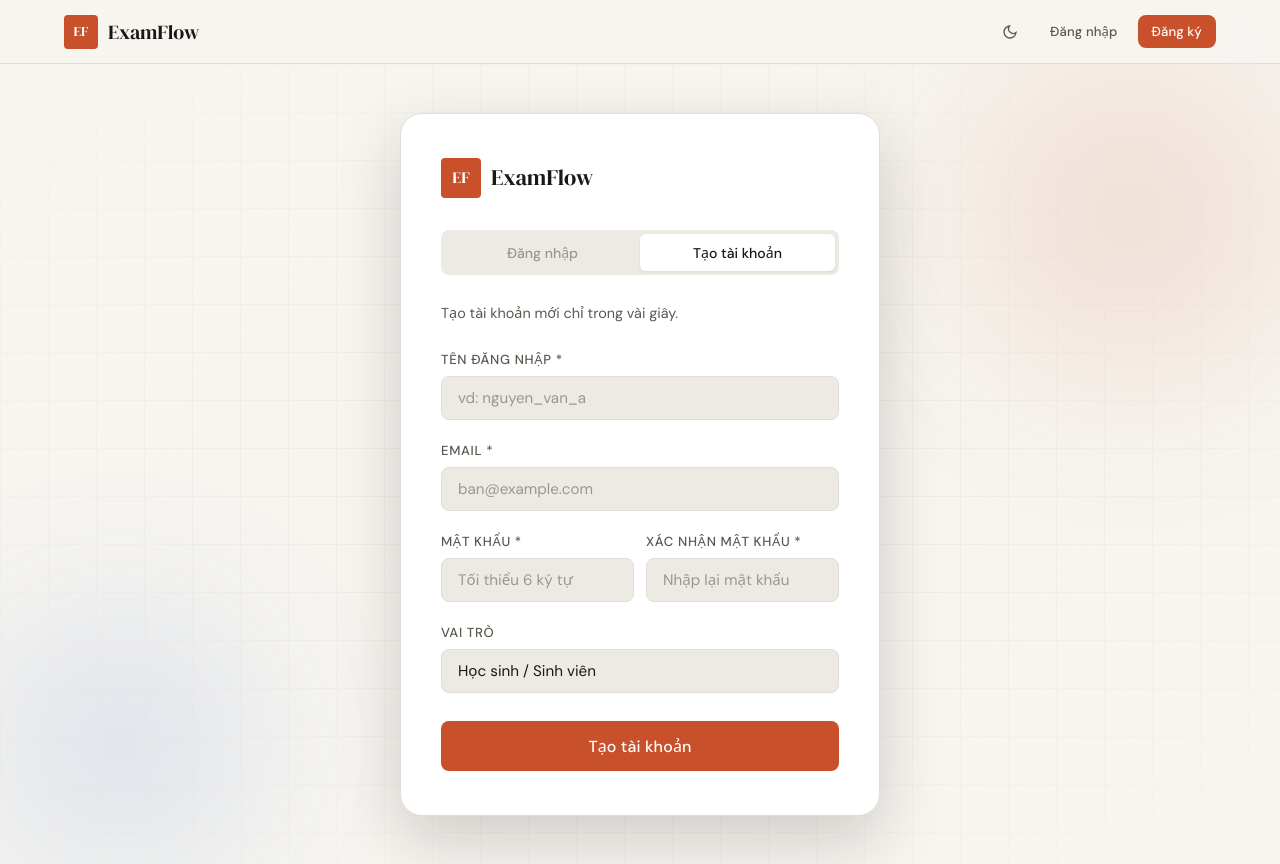
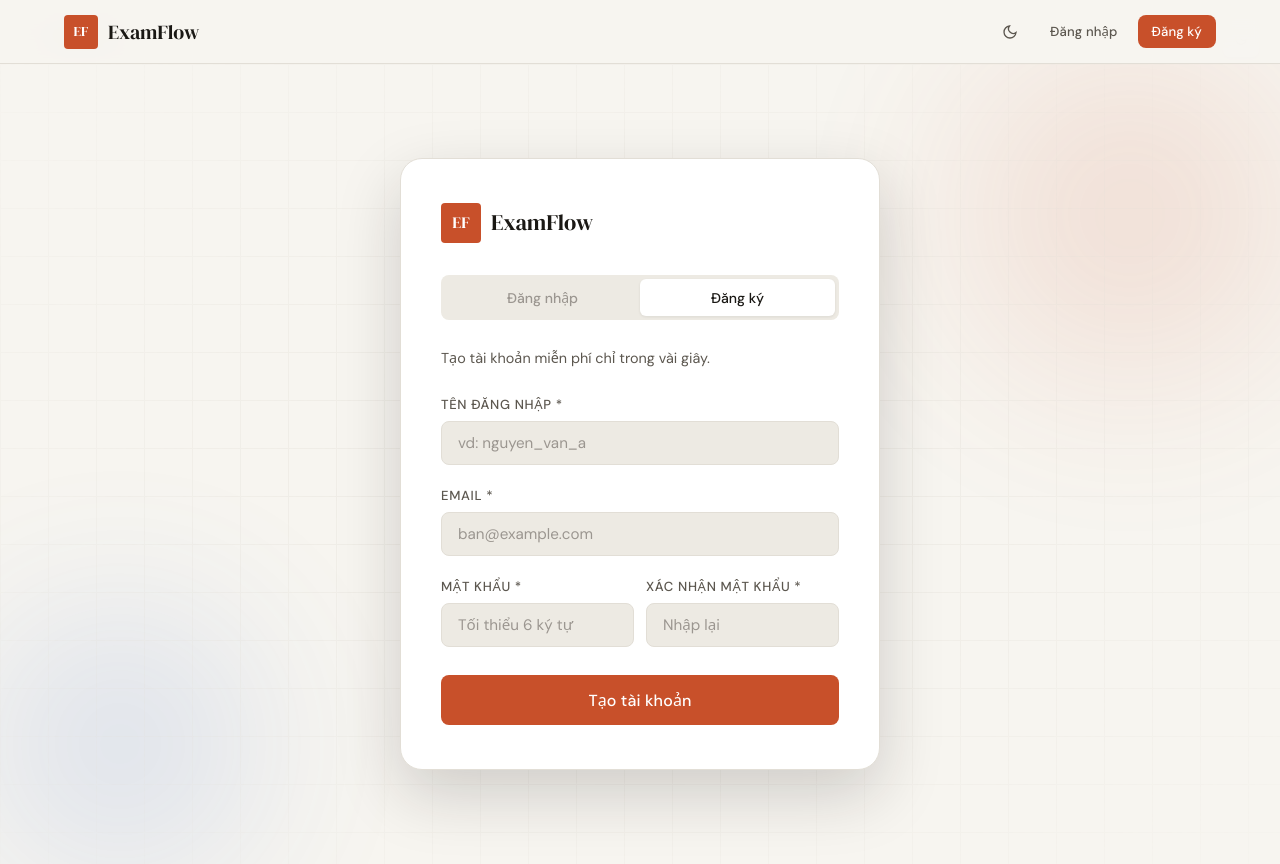
Before and after one commit to Sayune-Shiranai/He-thong-on-thi-trac-nghiem, a React (Vite) app in the folder frontend/: page /register in a window 1280 px wide. Built offline with nearby package versions, Linux system fonts and the light colour scheme; a web font is replaced by a local one.

Commit message:
Add files via upload

```diff
--- a/frontend/src/pages/auth/AuthPage.jsx
+++ b/frontend/src/pages/auth/AuthPage.jsx
@@ -1,7 +1,7 @@
 import React, { useState } from 'react';
 import { useNavigate, useLocation, Link } from 'react-router-dom';
-import { useAuth } from '../../context/AuthContext';
-import { useTheme } from '../../context/ThemeContext';
+import { useAuth } from '../../context/AuthContext.jsx';
+import { useTheme } from '../../context/ThemeContext.jsx';
 import './AuthPage.css';
 
 export default function AuthPage({ defaultTab = 'login' }) {
@@ -9,40 +9,30 @@ export default function AuthPage({ defaultTab = 'login' }) {
   const { theme, toggleTheme } = useTheme();
   const navigate = useNavigate();
   const location = useLocation();
-  const from = location.state?.from?.pathname || '/dashboard';
+  const from = location.state?.from?.pathname || '/';
 
   const [tab, setTab]         = useState(defaultTab);
   const [loading, setLoading] = useState(false);
   const [error, setError]     = useState('');
   const [success, setSuccess] = useState('');
 
-  // Form đăng nhập — dùng username (hoặc email)
   const [loginData, setLoginData] = useState({ username: '', password: '' });
-
-  // Form đăng ký — khớp với RegisterController backend
-  const [regData, setRegData] = useState({
-    username: '', email: '', password: '', confirmPassword: '', role: 'Student',
-  });
+  const [regData, setRegData]     = useState({ username: '', email: '', password: '', confirmPassword: '' });
 
   const handleLogin = async (e) => {
-    e.preventDefault();
-    setError('');
+    e.preventDefault(); setError('');
     if (!loginData.username) { setError('Vui lòng nhập tên đăng nhập!'); return; }
     if (!loginData.password) { setError('Vui lòng nhập mật khẩu!'); return; }
     try {
       setLoading(true);
       await login(loginData.username, loginData.password);
       navigate(from, { replace: true });
-    } catch (err) {
-      setError(err.message);
-    } finally {
-      setLoading(false);
-    }
+    } catch (err) { setError(err.message); }
+    finally { setLoading(false); }
   };
 
   const handleRegister = async (e) => {
-    e.preventDefault();
-    setError(''); setSuccess('');
+    e.preventDefault(); setError(''); setSuccess('');
     if (!regData.username) { setError('Tên đăng nhập không được để trống!'); return; }
     if (!regData.email)    { setError('Email không được để trống!'); return; }
     if (!regData.password) { setError('Mật khẩu không được để trống!'); return; }
@@ -50,166 +40,118 @@ export default function AuthPage({ defaultTab = 'login' }) {
     if (regData.password !== regData.confirmPassword) { setError('Mật khẩu xác nhận không khớp!'); return; }
     try {
       setLoading(true);
-      await register(regData);
+      await register({ ...regData, role: 'Student' });
       setSuccess('Tạo tài khoản thành công! Vui lòng đăng nhập.');
       setTab('login');
       setLoginData({ username: regData.username, password: '' });
-    } catch (err) {
-      setError(err.message);
-    } finally {
-      setLoading(false);
-    }
+    } catch (err) { setError(err.message); }
+    finally { setLoading(false); }
   };
 
-  const switchTab = (t) => { setTab(t); setError(''); setSuccess(''); };
+  const switchTab = (t) => {
+    setTab(t);
+    setError('');
+    setSuccess('');
+    navigate(t === 'login' ? '/login' : '/register', { replace: true });
+  };
 
   return (
     <div className="auth-page">
       <div className="auth-bg">
-        <div className="auth-bg-blob blob-1" />
-        <div className="auth-bg-blob blob-2" />
-        <div className="auth-bg-grid" />
+        <div className="auth-bg-blob blob-1"/><div className="auth-bg-blob blob-2"/>
+        <div className="auth-bg-grid"/>
       </div>
 
       <button className="auth-theme-btn" onClick={toggleTheme} aria-label="Chuyển giao diện">
         {theme === 'light'
-          ? <svg width="14" height="14" viewBox="0 0 24 24" fill="none" stroke="currentColor" strokeWidth="2"><path d="M21 12.79A9 9 0 1111.21 3 7 7 0 0021 12.79z" /></svg>
-          : <svg width="18" height="18" viewBox="0 0 24 24" fill="none" stroke="currentColor" strokeWidth="2"><circle cx="12" cy="12" r="5" /><line x1="12" y1="1" x2="12" y2="3" /><line x1="12" y1="21" x2="12" y2="23" /></svg>
+          ? <svg width="14" height="14" viewBox="0 0 24 24" fill="none" stroke="currentColor" strokeWidth="2"><path d="M21 12.79A9 9 0 1111.21 3 7 7 0 0021 12.79z"/></svg>
+          : <svg width="18" height="18" viewBox="0 0 24 24" fill="none" stroke="currentColor" strokeWidth="2"><circle cx="12" cy="12" r="5"/><line x1="12" y1="1" x2="12" y2="3"/><line x1="12" y1="21" x2="12" y2="23"/></svg>
         }
       </button>
 
+      <Link to="/" className="btn btn-ghost btn-sm" style={{ position:'fixed', top:20, left:20, zIndex:50 }}>
+        ← Trang chủ
+      </Link>
+
       <div className="auth-card animate-fadeScale">
-        {/* Brand */}
         <div className="auth-brand">
           <div className="auth-logo-mark">EF</div>
           <span className="auth-logo-text">ExamFlow</span>
         </div>
 
-        {/* Tabs */}
+        {location.state?.from?.pathname?.startsWith('/exam/') && (
+          <div className="alert alert-info" style={{ marginBottom: 16 }}>
+            🔒 Bạn cần đăng nhập để làm bài thi này.
+          </div>
+        )}
+
         <div className="auth-tabs">
           <button className={`auth-tab ${tab === 'login' ? 'active' : ''}`} onClick={() => switchTab('login')}>
             Đăng nhập
           </button>
           <button className={`auth-tab ${tab === 'register' ? 'active' : ''}`} onClick={() => switchTab('register')}>
-            Tạo tài khoản
+            Đăng ký
           </button>
-          <div className="auth-tab-indicator" style={{ left: tab === 'login' ? '4px' : '50%' }} />
+          <div className="auth-tab-indicator" style={{ left: tab === 'login' ? '4px' : '50%' }}/>
         </div>
 
         {error   && <div className="alert alert-error">{error}</div>}
         {success && <div className="alert alert-success">{success}</div>}
 
-        {/* ── ĐĂNG NHẬP ── */}
         {tab === 'login' && (
           <form onSubmit={handleLogin} className="auth-form" noValidate>
             <p className="auth-subtitle">Chào mừng trở lại — đăng nhập để tiếp tục.</p>
-
             <div className="form-group">
               <label className="form-label">Tên đăng nhập hoặc Email</label>
-              <input
-                type="text"
-                className="form-input"
-                placeholder="Nhập tên đăng nhập hoặc email"
+              <input type="text" className="form-input" placeholder="Nhập tên đăng nhập"
                 value={loginData.username}
                 onChange={e => setLoginData(d => ({ ...d, username: e.target.value }))}
-                autoComplete="username"
-                required
-              />
+                autoComplete="username" required/>
             </div>
-
             <div className="form-group">
-              <div className="form-label-row">
-                <label className="form-label">Mật khẩu</label>
-              </div>
-              <input
-                type="password"
-                className="form-input"
-                placeholder="••••••••"
+              <label className="form-label">Mật khẩu</label>
+              <input type="password" className="form-input" placeholder="••••••••"
                 value={loginData.password}
                 onChange={e => setLoginData(d => ({ ...d, password: e.target.value }))}
-                autoComplete="current-password"
-                required
-              />
+                autoComplete="current-password" required/>
             </div>
-
             <button type="submit" className="btn btn-primary btn-lg auth-submit-btn" disabled={loading}>
-              {loading ? <><span className="spinner spinner-sm" /> Đang đăng nhập…</> : 'Đăng nhập'}
+              {loading ? <><span className="spinner spinner-sm"/>Đang đăng nhập…</> : 'Đăng nhập'}
             </button>
-
-            <p className="auth-demo-hint">
-              Backend chạy tại <code>http://localhost:3000</code>
-            </p>
           </form>
         )}
 
-        {/* ── ĐĂNG KÝ ── */}
         {tab === 'register' && (
           <form onSubmit={handleRegister} className="auth-form" noValidate>
-            <p className="auth-subtitle">Tạo tài khoản mới chỉ trong vài giây.</p>
-
+            <p className="auth-subtitle">Tạo tài khoản miễn phí chỉ trong vài giây.</p>
             <div className="form-group">
               <label className="form-label">Tên đăng nhập *</label>
-              <input
-                type="text"
-                className="form-input"
-                placeholder="vd: nguyen_van_a"
+              <input type="text" className="form-input" placeholder="vd: nguyen_van_a"
                 value={regData.username}
-                onChange={e => setRegData(d => ({ ...d, username: e.target.value }))}
-                required
-              />
+                onChange={e => setRegData(d => ({ ...d, username: e.target.value }))} required/>
             </div>
-
             <div className="form-group">
               <label className="form-label">Email *</label>
-              <input
-                type="email"
-                className="form-input"
-                placeholder="ban@example.com"
+              <input type="email" className="form-input" placeholder="ban@example.com"
                 value={regData.email}
-                onChange={e => setRegData(d => ({ ...d, email: e.target.value }))}
-                required
-              />
+                onChange={e => setRegData(d => ({ ...d, email: e.target.value }))} required/>
             </div>
-
             <div className="form-row">
               <div className="form-group">
                 <label className="form-label">Mật khẩu *</label>
-                <input
-                  type="password"
-                  className="form-input"
-                  placeholder="Tối thiểu 6 ký tự"
+                <input type="password" className="form-input" placeholder="Tối thiểu 6 ký tự"
                   value={regData.password}
-                  onChange={e => setRegData(d => ({ ...d, password: e.target.value }))}
-                  required
-                />
+                  onChange={e => setRegData(d => ({ ...d, password: e.target.value }))} required/>
               </div>
               <div className="form-group">
                 <label className="form-label">Xác nhận mật khẩu *</label>
-                <input
-                  type="password"
-                  className="form-input"
-                  placeholder="Nhập lại mật khẩu"
+                <input type="password" className="form-input" placeholder="Nhập lại"
                   value={regData.confirmPassword}
-                  onChange={e => setRegData(d => ({ ...d, confirmPassword: e.target.value }))}
-                  required
-                />
+                  onChange={e => setRegData(d => ({ ...d, confirmPassword: e.target.value }))} required/>
               </div>
             </div>
-
-            <div className="form-group">
-              <label className="form-label">Vai trò</label>
-              <select
-                className="form-select"
-                value={regData.role}
-                onChange={e => setRegData(d => ({ ...d, role: e.target.value }))}
-              >
-                <option value="Student">Học sinh / Sinh viên</option>
-                <option value="Teacher">Giáo viên</option>
-              </select>
-            </div>
-
             <button type="submit" className="btn btn-primary btn-lg auth-submit-btn" disabled={loading}>
-              {loading ? <><span className="spinner spinner-sm" /> Đang tạo tài khoản…</> : 'Tạo tài khoản'}
+              {loading ? <><span className="spinner spinner-sm"/>Đang tạo tài khoản…</> : 'Tạo tài khoản'}
             </button>
           </form>
         )}
```
